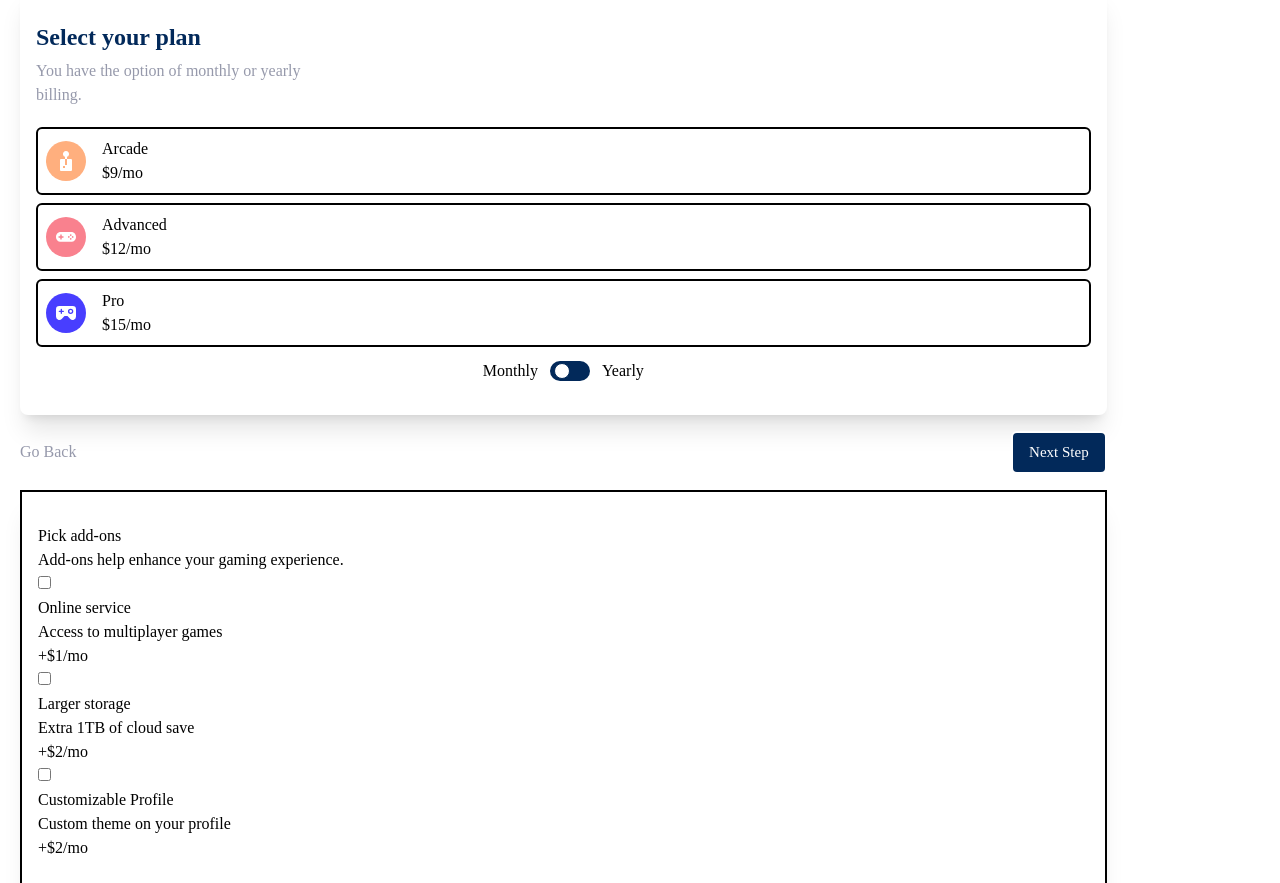
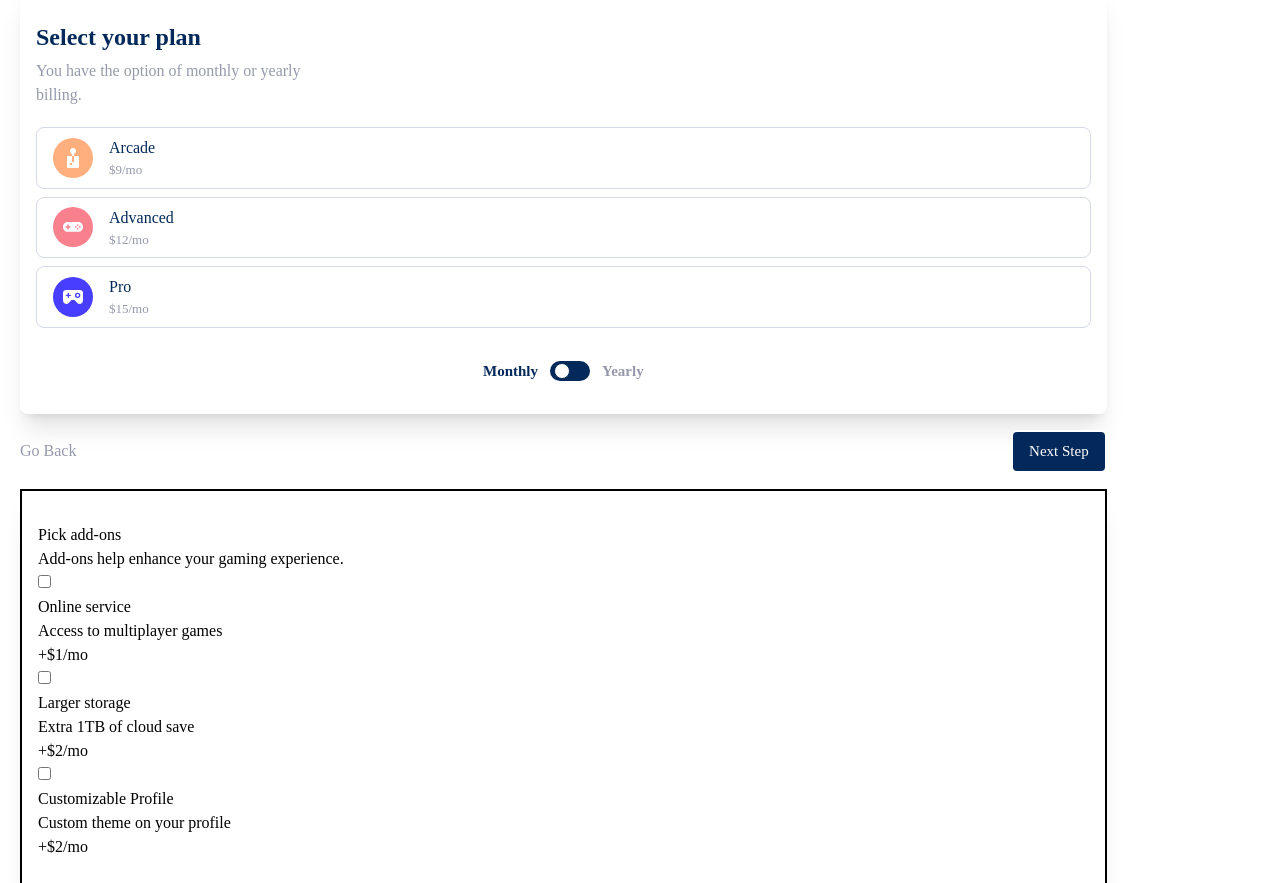
Before and after one commit to wx-it/multi-step-form, a React (Create React App) app: page / in a window 1280 px wide. Shown: the part 600-1483 px from the top of the page. Built offline with nearby package versions, Linux system fonts and the light colour scheme.

Commit message:
step 2 monthly done

```diff
--- a/src/components/Step2.jsx
+++ b/src/components/Step2.jsx
@@ -17,40 +17,42 @@ const Step2 = () => {
   >You have the option of monthly or yearly billing.</p>
 
 <div className='space-y-2 mt-5'>
-<div className='flex border-2 border-black rounded-md items-center space-x-4 p-2'>
+<div className='flex border border-Light-gray rounded-lg items-center space-x-4 py-2 p-4 active:border-Purplish-blue'>
   <div>
     <img src={iconArcade} alt="" />
   </div>
     <div className='block'>
-     <h3>Arcade</h3>
-     <p>$9/mo</p>
+     <h3  className='font-medium text-Marine-blue' >Arcade</h3>
+     <p className='text-Cool-gray text-sm'>$9/mo</p>
     </div>
 </div>
 
-<div className='flex border-2 border-black rounded-md items-center space-x-4 p-2' >
+<div className='flex border border-Light-gray rounded-lg items-center space-x-4 py-2 p-4 active:border-Purplish-blue' >
 <div>
     <img src={iconAdvanced} alt="" />
   </div>
     <div className='block'>
-      <h3>Advanced</h3>
-      <p>$12/mo</p>
+      <h3  className='font-medium text-Marine-blue' >Advanced</h3>
+      <p className='text-Cool-gray text-sm'>$12/mo</p>
     </div>
 </div>
 
-<div className='flex border-2 border-black rounded-md items-center space-x-4 p-2' >
+<div className='flex border border-Light-gray rounded-lg items-center space-x-4 py-2 p-4 active:border-Purplish-blue' >
 <div>
     <img src={iconPro} alt="" />
   </div>
     <div className='block'>
-      <h3>Pro</h3>
-      <p>$15/mo</p>
+      <h3 className='font-medium text-Marine-blue' >Pro</h3>
+      <p className='text-Cool-gray text-sm'>$15/mo</p>
     </div>
 </div>
 
 </div>
 
-<div className='flex items-center justify-center space-x-3 mt-3'>
-    <span>Monthly</span>
+<div className='flex items-center justify-center space-x-3 mt-8'>
+
+    <span className='font-bold text-Marine-blue text-ms' >Monthly</span>
+
     <label className="inline-flex relative items-center cursor-pointer">
     <input type="checkbox" value="" className="sr-only peer"/>
     <div
@@ -59,7 +61,7 @@ const Step2 = () => {
     after:absolute after:top-[2px] after:left-[3.75px] after:bg-White after:border-Marine-blue after:border
     after:rounded-full after:h-4 after:w-4 after:transition-all peer-checked:Marine-blue"></div>
 </label>
-    <span>Yearly</span>
+    <span className='font-bold text-Cool-gray text-ms' >Yearly</span>
 </div>
   </div>
 
--- a/src/index.css
+++ b/src/index.css
@@ -4,6 +4,6 @@
 
 @import url('https://fonts.googleapis.com/css2?family=Ubuntu:wght@400;500;700&display=swap');
 
-*{
+*, body, html{
     font-family: 'Ubuntu';
 }
```
